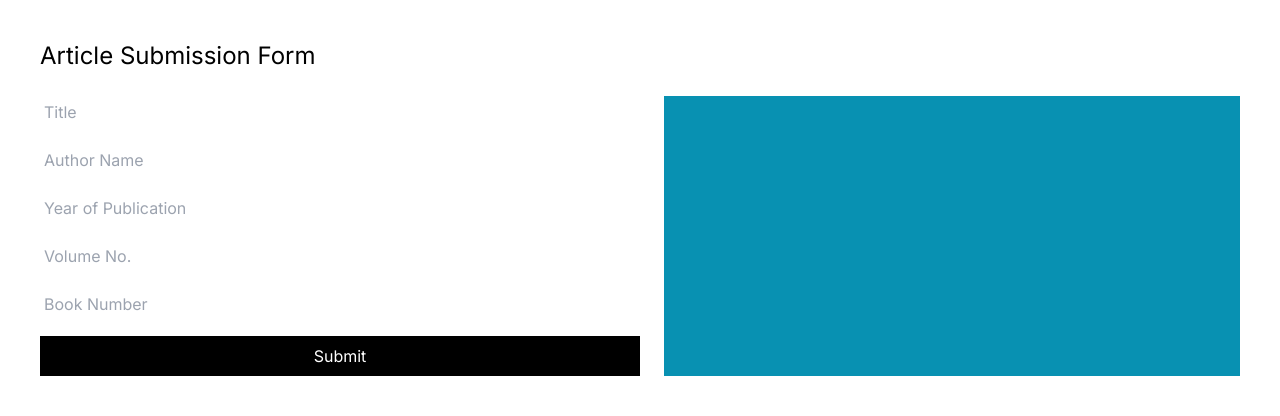
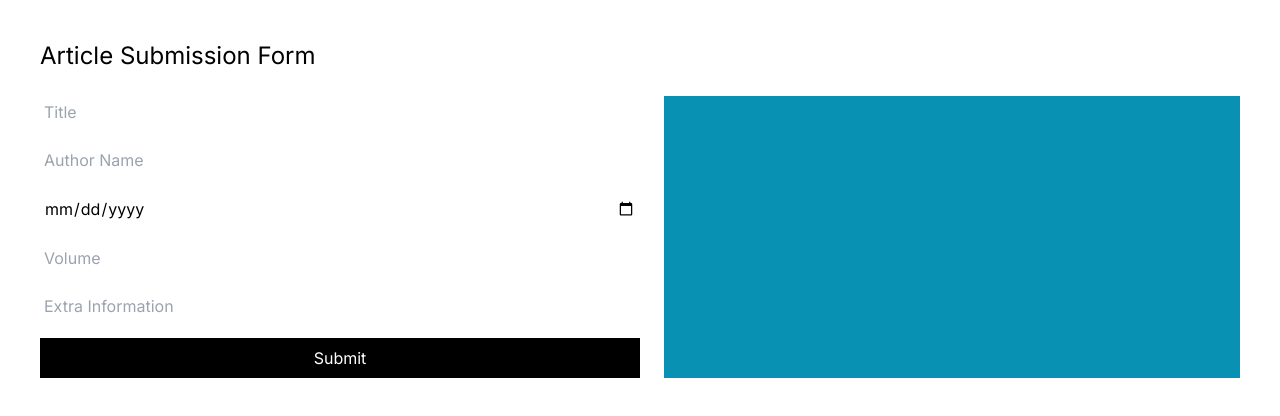
Before and after one commit to ShambhaviBhadauria/Project-, a Next.js app in the folder next-app/: page /submission in a window 1280 px wide. Shown: the top 416 px of the page. Built offline with nearby package versions, Linux system fonts and the light colour scheme.

Commit message:
Submission form data validation
Changed the submission form to have better data validation. Mostly through input types. I also changed it so that I Utilized the React-Hook-Form system.

```diff
--- a/next-app/app/components/submissionform.tsx
+++ b/next-app/app/components/submissionform.tsx
@@ -2,43 +2,97 @@
 
 'use client'
 
-import { FormEvent, useState } from 'react'
+import { useState } from 'react'
+import { useForm, SubmitHandler } from 'react-hook-form'
+
+type Inputs = {
+    title: string
+    authorname: string
+    yearOfPublication: string
+    volume: number
+    extraInformation: string,
+    reponseBool: boolean,
+    responseEmail: string
+}
 
 export default function submissionform() {
-    const [data, setData] = useState()
+    const [data, setData] = useState<Inputs>()
 
-    const handleSubmit = async (event: FormEvent<HTMLFormElement>) => {
-        event.preventDefault()
+   const {
+    register,
+    handleSubmit,
+    watch,
+    formState: { errors }
+   } = useForm<Inputs>({   })
 
-        const form = event.currentTarget
-        const formData = new FormData(form)
-        const formDataObject = Object.fromEntries(formData)
-
-        const data = await fetch('/api/form', {
-            method: 'POST',
-            body: JSON.stringify(formDataObject)
-        }).then(res => res.json())
-
-        setData(data)
-        form.reset()
-    }
+   const processForm: SubmitHandler<Inputs> = data => setData(data)
 
     return (
         <section className='flex gap-6'>
             <form
-              onSubmit={handleSubmit}
+              onSubmit={handleSubmit(processForm)}
               className='flex felx-1 flex-col gap-4 sm:w-1/2'
             >
-                <input className='rounded-1g p-1' name='title' placeholder='Title' required/>
+                <input  className='rounded-1g p-1'
+                        placeholder='Title'
+                        type='text'
+                        {...register('title', { required: 'title is required'})}
+                />
+                {errors.title?.message && (
+                    <p className='text-sm text-red-400'>{errors.title.message}</p>
+                )}
 
-                <input className='rounded-1g p-1' name='authorName' placeholder='Author Name' required/>
+                <input  className='rounded-1g p-1'
+                        placeholder='Author Name'
+                        type='text'
+                        {...register('authorname', { required: 'authorName is required'})}
+                />
+                {errors.authorname?.message && (
+                    <p className='text-sm text-red-400'>{errors.authorname.message}</p>
+                )}
 
-                <input className='rounded-1g p-1' name='yearOfPublication' placeholder='Year of Publication' required/>
+                <input  className='rounded-1g p-1'
+                        placeholder='Year Of Publication (dd/mm/yyyy)'
+                        type='date'
+                        {...register('yearOfPublication', { required: 'Year of Publication is required'})}
+                />
+                {errors.yearOfPublication?.message && (
+                    <p className='text-sm text-red-400'>{errors.yearOfPublication.message}</p>
+                )}
 
-                <input className='rounded-1g p-1' name='Volume' placeholder='Volume No.'/>
+                <input  className='rounded-1g p-1'
+                        placeholder='Volume'
+                        type='number'
+                        {...register('volume', {})}
+                />
+                {errors.volume?.message && (
+                    <p className='text-sm text-red-400'>{errors.volume.message}</p>
+                )}
 
-                <input className='rounded-1g p-1' name='number' placeholder='Book Number'/>
+                <input  className='rounded-1g p-1'
+                        placeholder='Extra Information'
+                        type='text'
+                        {...register('extraInformation', {})}
+                />
+                {errors.volume?.message && (
+                    <p className='text-sm text-red-400'>{errors.volume.message}</p>
+                )}
 
+
+                {/* <input  className='rounded-1g p-1'
+                        type='checkbox'
+                        placeholder='Recieve email response'
+                        {...register('reponseBool', {})}
+                />
+
+                <input  className='rounded-1g p-1'
+                        placeholder='Email'
+                        type='text'
+                        {...register('extraInformation', {})}
+                />
+                {errors.volume?.message && (
+                    <p className='text-sm text-red-400'>{errors.volume.message}</p>
+                )}  */}
 
                 <button className='rounded-1g bg-black py-2 text-white'>Submit</button>
             </form>
```
